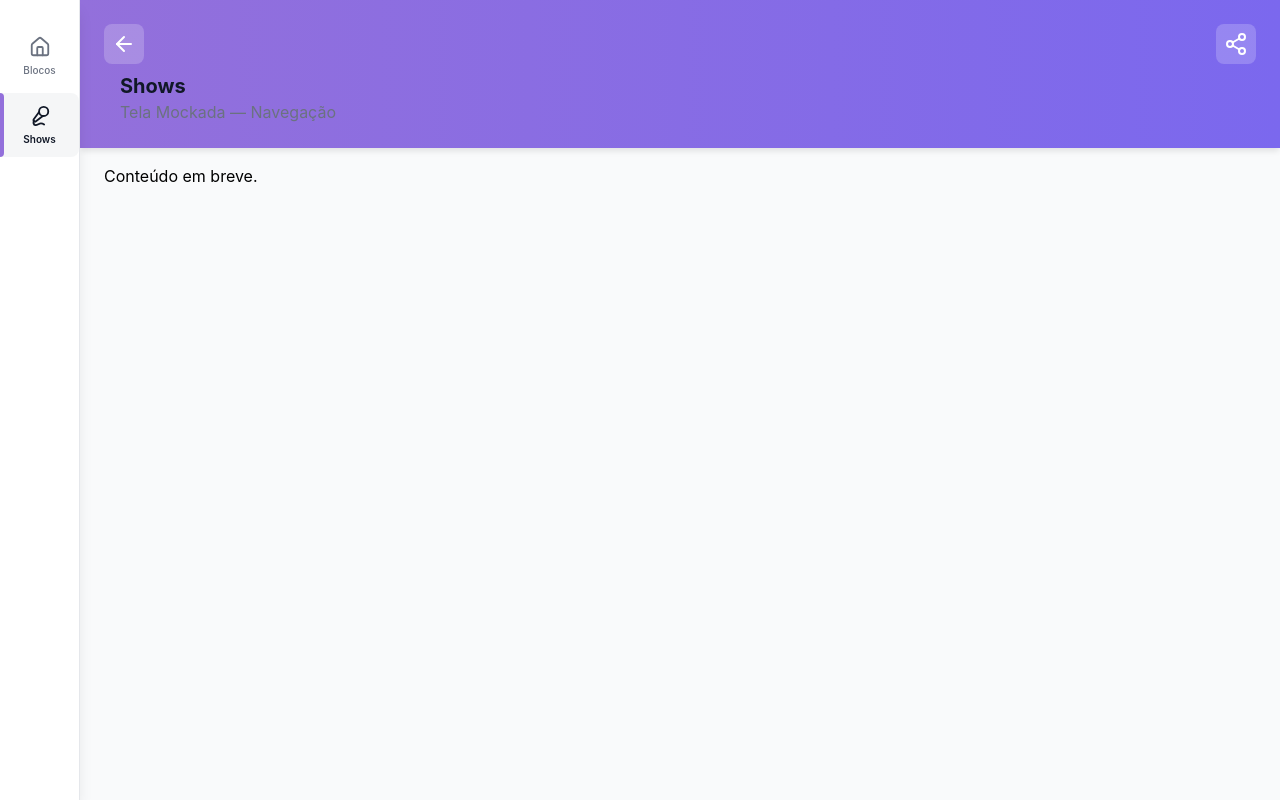
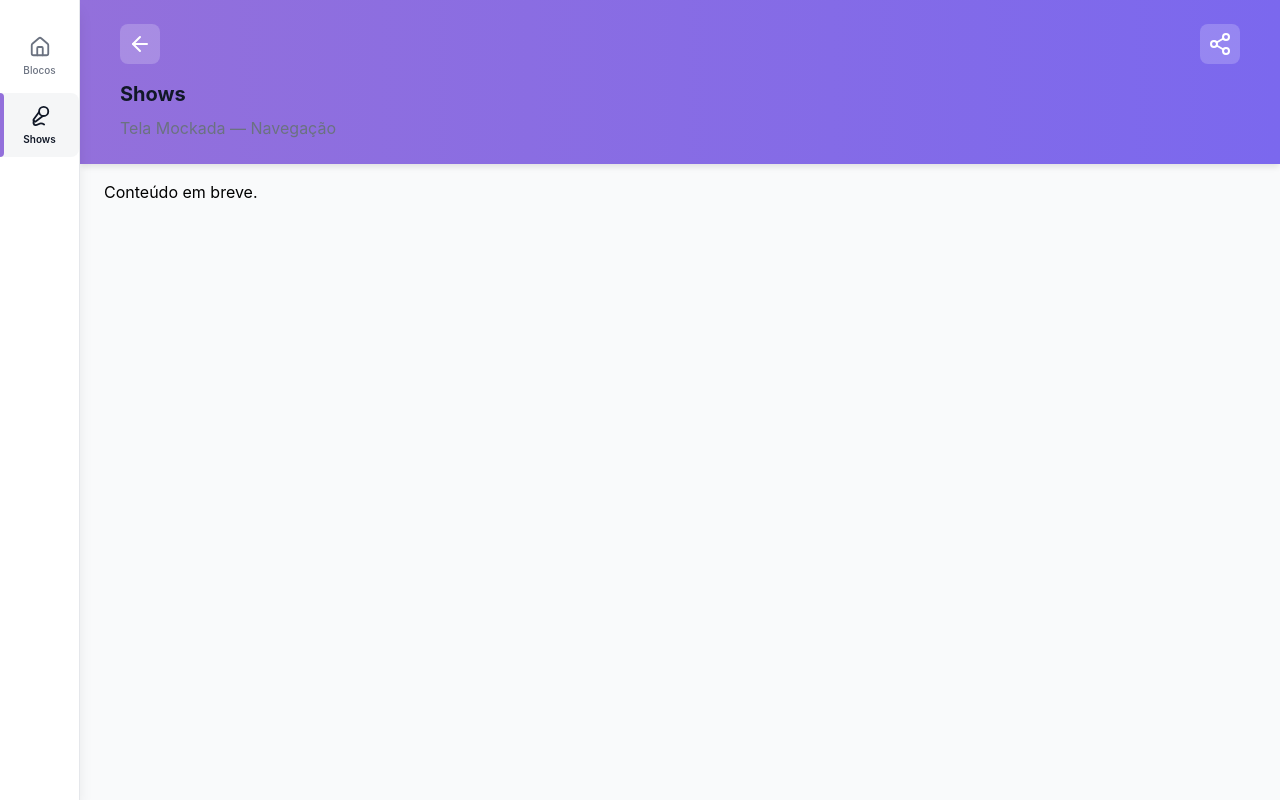
Before and after one commit to uuchoaa/foca-no-carnaval, a React (Vite) app in the folder apps/carnival-app/: page /shows in a window 1280 px wide. Built offline with nearby package versions, Linux system fonts and the light colour scheme.

Commit message:
feat[ds]: add HStack and VStack components to design system

```diff
--- a/apps/carnival-app/src/design-system/index.ts
+++ b/apps/carnival-app/src/design-system/index.ts
@@ -9,6 +9,8 @@ export {
   CardGrid,
   AppLayout,
   Navigation,
+  HStack,
+  VStack,
   type NavItem,
 } from './layouts';
 export { Button } from './primitives/Button';
--- a/apps/carnival-app/src/design-system/layouts/Page.tsx
+++ b/apps/carnival-app/src/design-system/layouts/Page.tsx
@@ -56,26 +56,6 @@ function PageHeader({ gradient, children }: PageHeaderProps) {
     </header>
   );
 }
-
-function PageHeaderActions({ children }: { children: ReactNode }) {
-  return (
-    <div
-      style={{
-        position: 'absolute',
-        top: 0,
-        left: 0,
-        right: 0,
-        display: 'flex',
-        justifyContent: 'space-between',
-        alignItems: 'center',
-      }}
-    >
-      {children}
-    </div>
-  );
-}
-
-PageHeader.Actions = PageHeaderActions;
 
 // TODO: create a context for translations
 const DEFAULT_EMPTY_TITLE = 'Nenhum item';
--- /dev/null
+++ b/apps/carnival-app/src/design-system/layouts/Stack.tsx
@@ -0,0 +1,77 @@
+import type { ReactNode } from 'react';
+import clsx from 'clsx';
+
+type Gap = 0 | 1 | 2 | 3 | 4 | 5 | 6;
+type Align = 'start' | 'center' | 'end' | 'stretch' | 'baseline';
+type Justify = 'start' | 'center' | 'end' | 'between' | 'around' | 'evenly';
+
+const gapClass: Record<Gap, string> = {
+  0: 'gap-0',
+  1: 'gap-1',
+  2: 'gap-2',
+  3: 'gap-3',
+  4: 'gap-4',
+  5: 'gap-5',
+  6: 'gap-6',
+};
+
+const alignClass: Record<Align, string> = {
+  start: 'items-start',
+  center: 'items-center',
+  end: 'items-end',
+  stretch: 'items-stretch',
+  baseline: 'items-baseline',
+};
+
+const justifyClass: Record<Justify, string> = {
+  start: 'justify-start',
+  center: 'justify-center',
+  end: 'justify-end',
+  between: 'justify-between',
+  around: 'justify-around',
+  evenly: 'justify-evenly',
+};
+
+interface StackProps {
+  direction: 'row' | 'column';
+  children: ReactNode;
+  gap?: Gap;
+  align?: Align;
+  justify?: Justify;
+  className?: string;
+}
+
+function Stack({
+  direction,
+  children,
+  gap = 2,
+  align,
+  justify,
+  className,
+}: StackProps) {
+  return (
+    <div
+      className={clsx(
+        'flex',
+        direction === 'row' ? 'flex-row' : 'flex-col',
+        gapClass[gap],
+        align && alignClass[align],
+        justify && justifyClass[justify],
+        className
+      )}
+    >
+      {children}
+    </div>
+  );
+}
+
+interface HStackProps extends Omit<StackProps, 'direction'> {}
+interface VStackProps extends Omit<StackProps, 'direction'> {}
+
+export function HStack(props: HStackProps) {
+  return <Stack {...props} direction="row" />;
+}
+
+export function VStack(props: VStackProps) {
+  return <Stack {...props} direction="column" />;
+}
--- a/apps/carnival-app/src/design-system/layouts/index.ts
+++ b/apps/carnival-app/src/design-system/layouts/index.ts
@@ -3,4 +3,5 @@ export { FilterBar } from './FilterBar';
 export { CardGrid } from './CardGrid';
 export { AppLayout } from './AppLayout';
 export { Navigation } from './Navigation';
+export { HStack, VStack } from './Stack';
 export type { NavItem } from './Navigation';
--- a/apps/carnival-app/src/screens/ShowsHomeScreen.tsx
+++ b/apps/carnival-app/src/screens/ShowsHomeScreen.tsx
@@ -1,6 +1,6 @@
 import { useNavigate } from 'react-router-dom';
 import { Share2 } from 'lucide-react';
-import { Page, Text, BackButton } from '../design-system';
+import { Page, Text, BackButton, HStack, VStack } from '../design-system';
 
 export default function ShowsHomeScreen() {
   const navigate = useNavigate();
@@ -8,7 +8,8 @@ export default function ShowsHomeScreen() {
   return (
     <Page>
       <Page.Header gradient="haze">
-        <Page.Header.Actions>
+        <VStack gap={4}>
+          <HStack justify="between" align="center">
             <BackButton onGoBack={() => navigate(-1)} />
             <button
               type="button"
@@ -17,11 +18,12 @@ export default function ShowsHomeScreen() {
             >
               <Share2 size={24} />
             </button>
-        </Page.Header.Actions>
-        <div className="pt-12">
+          </HStack>
+          <VStack>
             <Text variant="title">Shows</Text>
             <Text variant="subtitle">Tela mockada — navegação</Text>
-        </div>
+          </VStack>
+        </VStack>
       </Page.Header>
       <Page.Content>Conteúdo em breve.</Page.Content>
     </Page>
```
Lines whose indentation alone changed are shown as unchanged.
